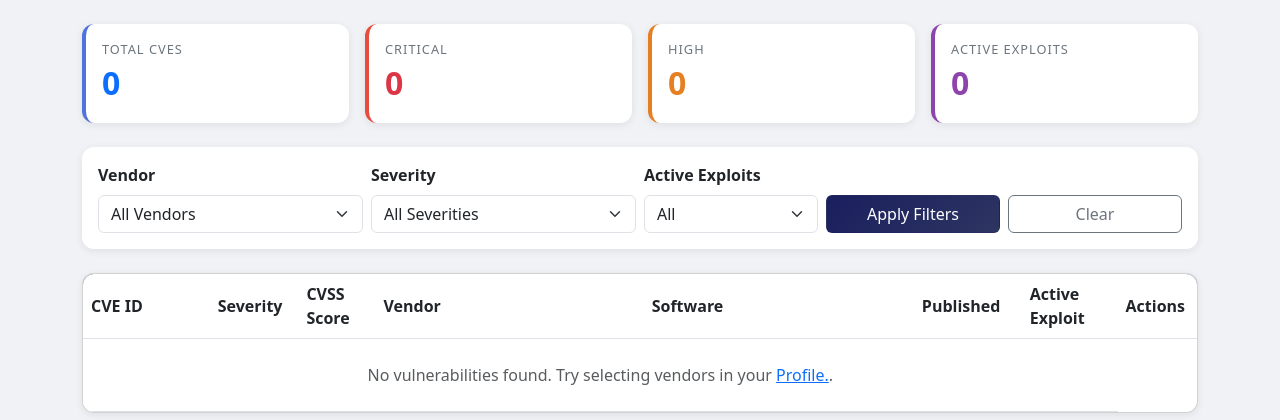
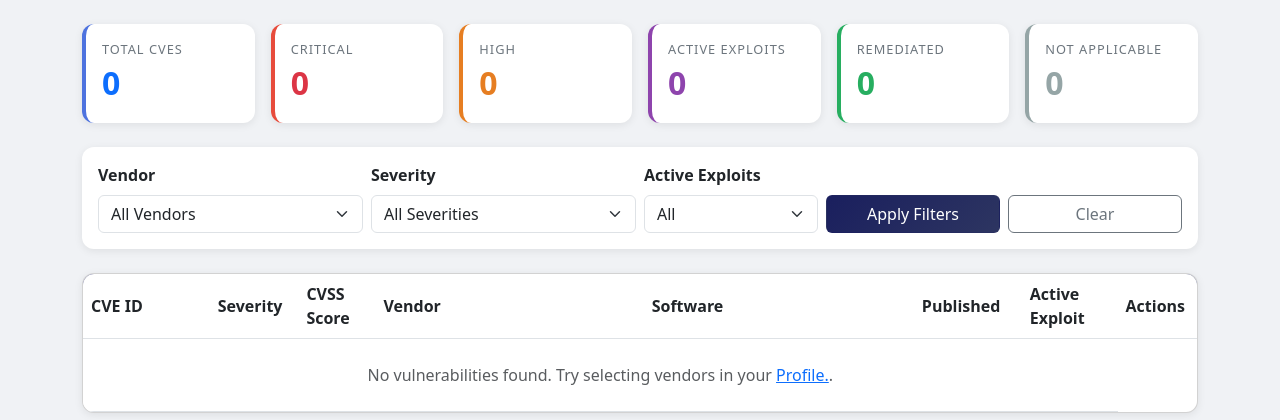
Before and after one commit to jackrice13/Final-Project-JackRice, a Django app: page / in a window 1280 px wide. Shown: the part 78-498 px from the top of the page. Run offline with Django 5.2, Linux system fonts and the light colour scheme; the visitor is signed in with stand-in values (Sample User, id 1); data that the repository does not hold is empty.

Commit message:
Added counter for remediated and not applicable to dashbaord.html

```diff
--- a/accounts/forms.py
+++ b/accounts/forms.py
@@ -13,8 +13,8 @@ class UserUpdateForm(forms.ModelForm):
 
 class VendorSelectionForm(forms.Form):
     vendors = forms.MultipleChoiceField( #allows user to pick multiple
-        required=False, #no selection required
-        widget=forms.CheckboxSelectMultiple #uses checkboxes instead of dropdown
+        required=False, # no selection required
+        widget=forms.CheckboxSelectMultiple # uses checkboxes instead of dropdown
     )
 
     def __init__(self, *args, vendor_queryset=None, **kwargs):
--- a/core/views.py
+++ b/core/views.py
@@ -44,12 +44,17 @@ def dashboard(request):
         software__vendor__in=user_vendors
     ).distinct()
 
+    # Get user's remediation stats
+    user_statuses = VulnerabilityStatus.objects.filter(profile=profile)
+
     context = {
         'page_obj': page_obj,
         'total_count': all_vulns.count(),
         'critical_count': all_vulns.filter(severity='CRITICAL').count(),
         'high_count': all_vulns.filter(severity='HIGH').count(),
         'kev_count': all_vulns.filter(in_cisa_kev=True).count(),
+        'remediated_count': user_statuses.filter(status='REMEDIATED').count(),
+        'na_count': user_statuses.filter(status='NA').count(),
         'user_vendors': user_vendors,
         'severity_filter': severity_filter,
         'vendor_filter': vendor_filter,
--- a/templates/core/dashboard.html
+++ b/templates/core/dashboard.html
@@ -5,28 +5,40 @@
 {% block content %}
 <!-- Stat Cards -->
 <div class="row g-3 mb-4">
-    <div class="col-md-3">
+    <div class="col-md-2">
         <div class="card stat-card total p-3">
             <div class="stat-label">Total CVEs</div>
             <div class="stat-number text-primary">{{ total_count }}</div>
         </div>
     </div>
-    <div class="col-md-3">
+    <div class="col-md-2">
         <div class="card stat-card critical p-3">
             <div class="stat-label">Critical</div>
             <div class="stat-number text-danger">{{ critical_count }}</div>
         </div>
     </div>
-    <div class="col-md-3">
+    <div class="col-md-2">
         <div class="card stat-card high p-3">
             <div class="stat-label">High</div>
             <div class="stat-number" style="color: #e67e22;">{{ high_count }}</div>
         </div>
     </div>
-    <div class="col-md-3">
+    <div class="col-md-2">
         <div class="card stat-card kev p-3">
             <div class="stat-label">Active Exploits</div>
             <div class="stat-number" style="color: #8e44ad;">{{ kev_count }}</div>
+        </div>
+    </div>
+    <div class="col-md-2">
+        <div class="card stat-card p-3" style="border-left: 4px solid #27ae60;">
+            <div class="stat-label">Remediated</div>
+            <div class="stat-number" style="color: #27ae60;">{{ remediated_count }}</div>
+        </div>
+    </div>
+    <div class="col-md-2">
+        <div class="card stat-card p-3" style="border-left: 4px solid #95a5a6;">
+            <div class="stat-label">Not Applicable</div>
+            <div class="stat-number" style="color: #95a5a6;">{{ na_count }}</div>
         </div>
     </div>
 </div>
```
